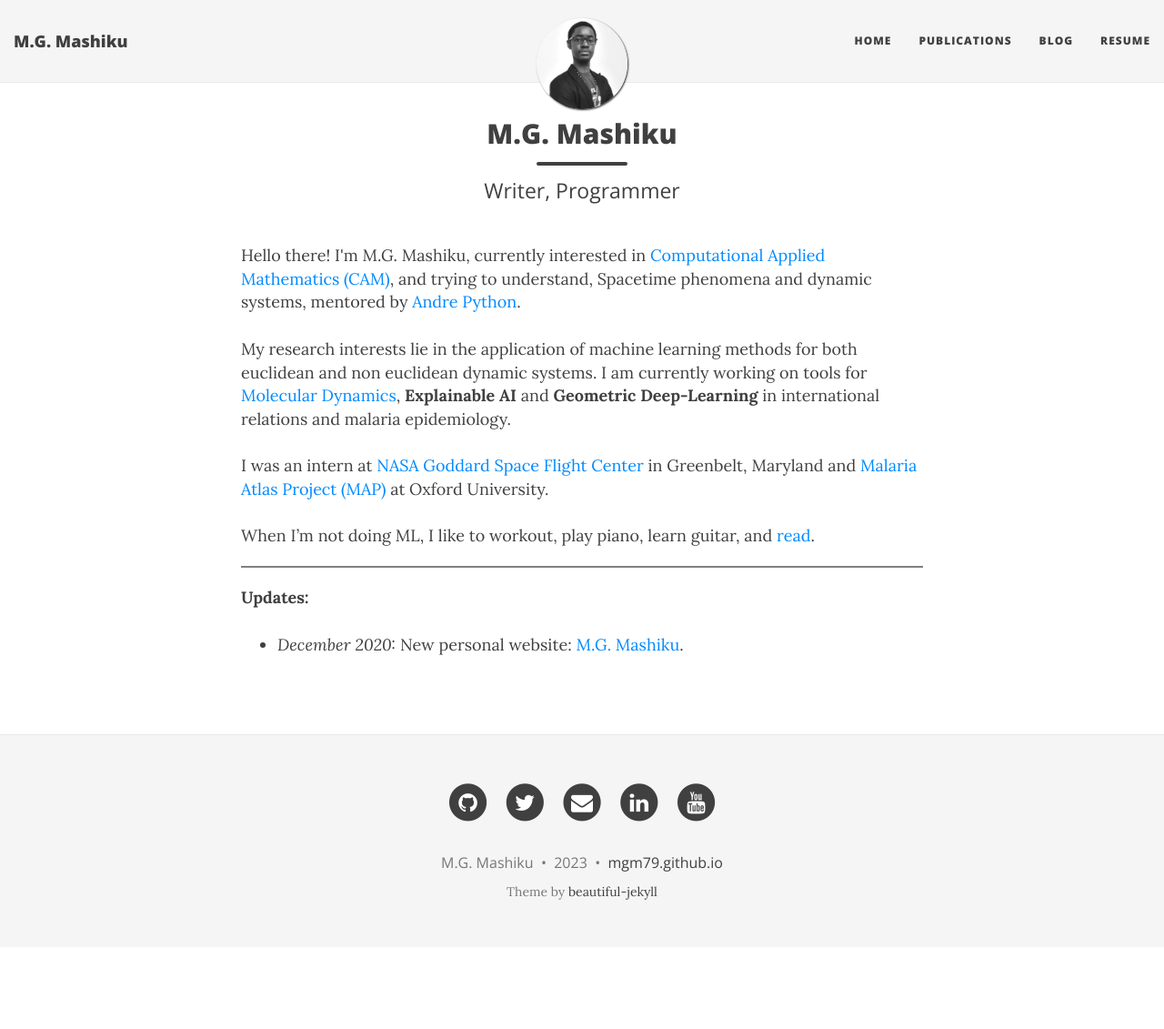
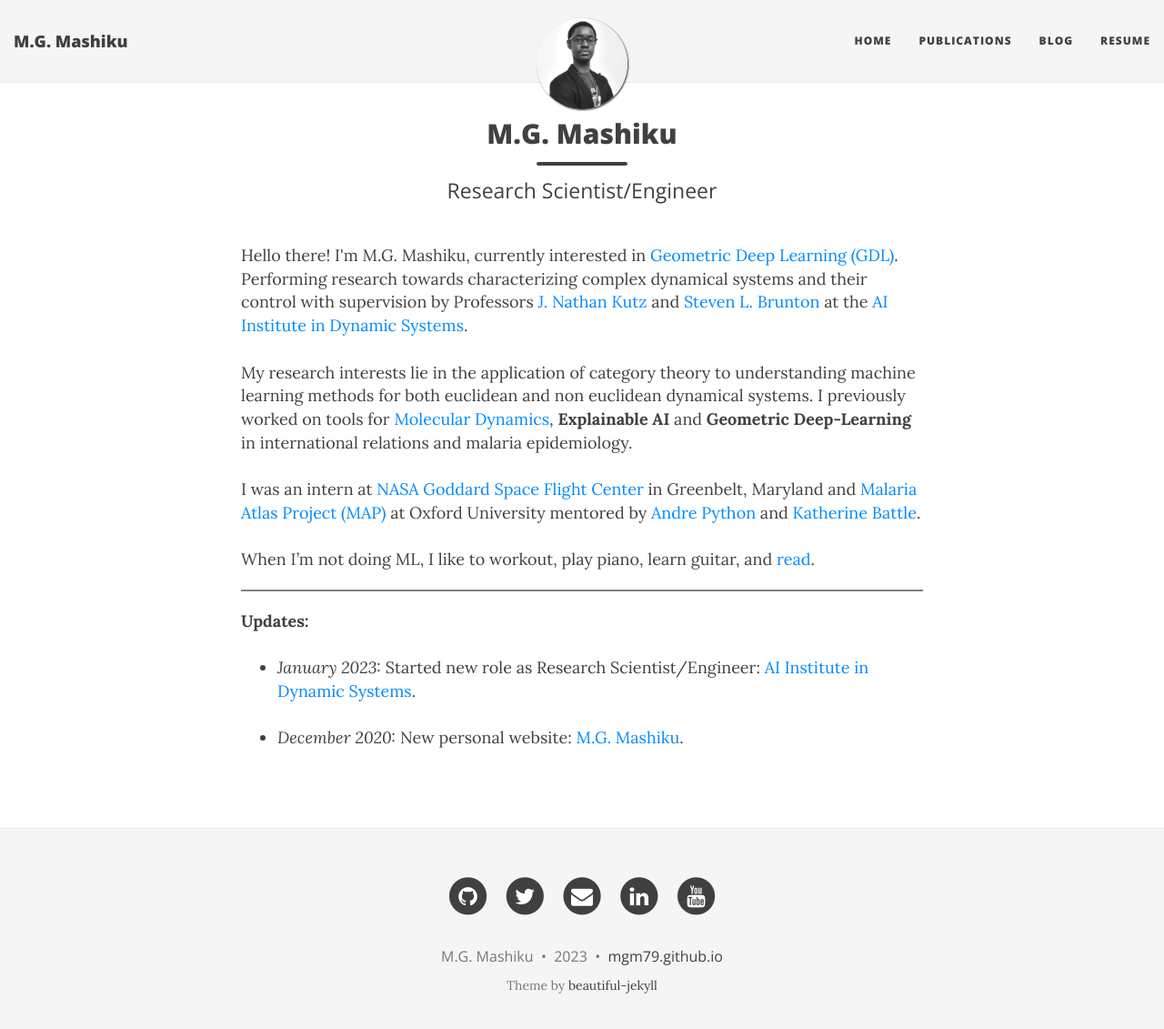
Before and after one commit to mgm79/mgm79.github.io, a Jekyll site: the page built from index.html, in a window 1280 px wide and 1144 px high. Shown: the top 1131 px of the window at 91% size. Built offline with Jekyll 4.4.1, drawn with Linux system fonts in a browser that asks for light colours; nearby versions of some CDN libraries; the list of posts is cut into pages by our own code.

Commit message:
Update new role and add new supervisors

```diff
--- a/index.html
+++ b/index.html
@@ -1,15 +1,15 @@
 ---
 layout: page
 title: M.G. Mashiku
-subtitle: Writer, Programmer
+subtitle: Research Scientist/Engineer
 use-site-title: true
 ---
 
-<br>Hello there! I'm M.G. Mashiku, currently interested in <a href="https://en.wikipedia.org/wiki/Computational_mathematics">Computational Applied Mathematics (CAM)</a>, and trying to understand, Spacetime phenomena and dynamic systems, mentored by <a href="https://sites.google.com/view/andrepython">Andre Python</a>.<br><br>
+<br>Hello there! I'm M.G. Mashiku, currently interested in <a href="https://geometricdeeplearning.com">Geometric Deep Learning (GDL)</a>. Performing research towards characterizing complex dynamical systems and their control with supervision by Professors <a href="http://faculty.washington.edu/kutz/">J. Nathan Kutz</a> and <a href="https://www.eigensteve.com">Steven L. Brunton</a> at the <a href="https://dynamicsai.org/page-2/uw/">AI Institute in Dynamic Systems</a>.<br><br>
 
-My research interests lie in the application of machine learning methods for both euclidean and non euclidean dynamic systems. I am currently working on tools for <a href="https://calciomics.org">Molecular Dynamics</a>, <b>Explainable AI</b> and <b>Geometric Deep-Learning</b> in international relations and malaria epidemiology.<br><br>
+My research interests lie in the application of category theory to understanding machine learning methods for both euclidean and non euclidean dynamical systems. I previously worked on tools for <a href="https://calciomics.org">Molecular Dynamics</a>, <b>Explainable AI</b> and <b>Geometric Deep-Learning</b> in international relations and malaria epidemiology.<br><br>
 
-I was an intern at <a href="https://www.nasa.gov/goddard">NASA Goddard Space Flight Center</a> in Greenbelt, Maryland and <a href="https://malariaatlas.org/group/geospatial-risk-stratification-elimination-mapping/">Malaria Atlas Project (MAP)</a> at Oxford University.<br><br>
+I was an intern at <a href="https://www.nasa.gov/goddard">NASA Goddard Space Flight Center</a> in Greenbelt, Maryland and <a href="https://malariaatlas.org/group/geospatial-risk-stratification-elimination-mapping/">Malaria Atlas Project (MAP)</a> at Oxford University mentored by <a href="https://sites.google.com/view/andrepython">Andre Python</a> and <a href="https://www.idmod.org/user/211">Katherine Battle</a>.<br><br>
 
 When I’m not doing ML, I like to workout, play piano, learn guitar, and <a href="https://www.goodreads.com/review/list/50448521?shelf=read">read</a>.<br>
 
@@ -19,6 +19,7 @@ When I’m not doing ML, I like to workout, play piano, learn guitar, and <a hre
 
 <ul>
 
+    <li><i>January 2023:</i> Started new role as Research Scientist/Engineer: <a href="https://dynamicsai.org/page-2/uw/">AI Institute in Dynamic Systems</a>.</li><br>
     <li><i>December 2020:</i> New personal website: <a href="https://mgm79.github.io/">M.G. Mashiku</a>.</li><br>
 
 </ul>
```
